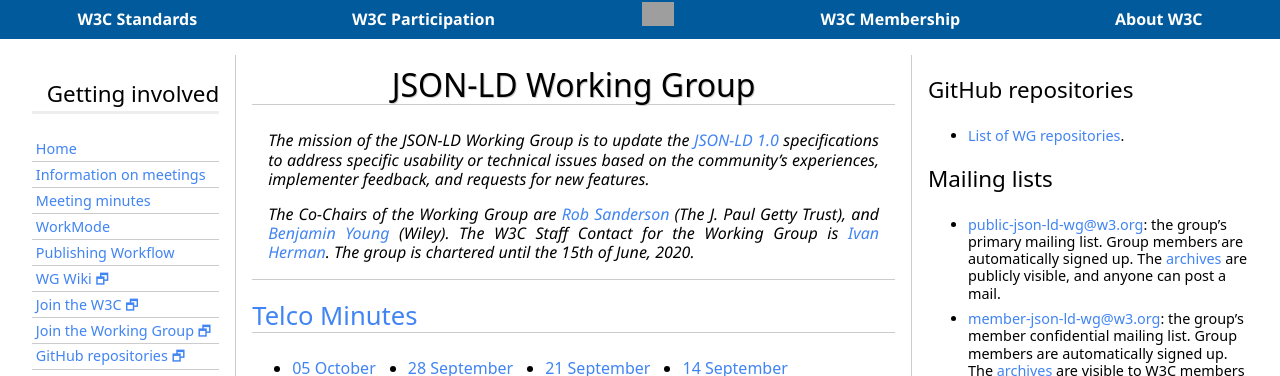
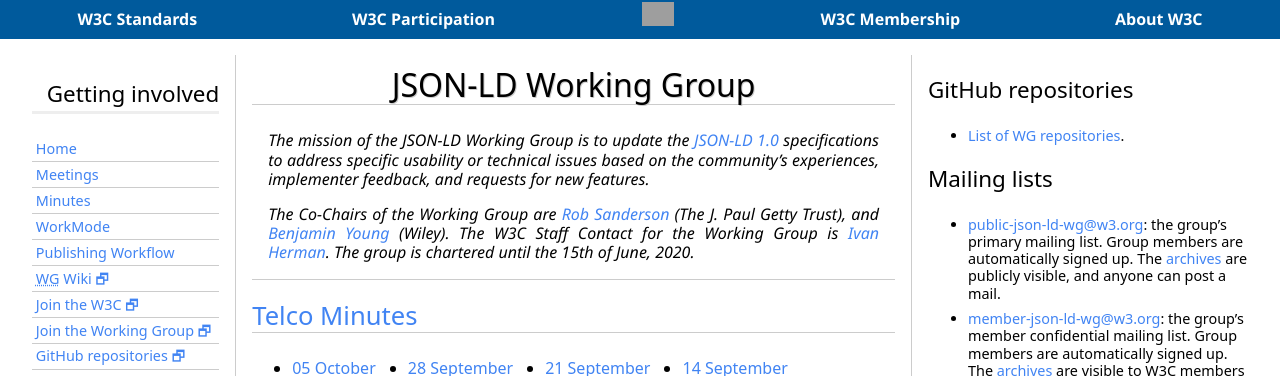
Before and after one commit to w3c/json-ld-wg, a Jekyll site: the page built from index.md, in a window 1280 px wide. Shown: the top 376 px of the page. Built offline with Jekyll 4.4.1, drawn with Linux system fonts in a browser that asks for light colours; some web fonts are replaced; grey boxes are pictures that could not be loaded.

Commit message:
Simpler wording in navigation

```diff
--- a/_includes/nav.html
+++ b/_includes/nav.html
@@ -2,11 +2,11 @@
     <h3>Getting involved</h3>
     <ul>
         <li><a href="{{ site.baseurl }}/">Home</a></li>
-        <li><a href="{{ site.baseurl }}/Meetings/">Information on meetings</a></li>
-        <li><a href="{{ site.baseurl }}/Meetings/Minutes/">Meeting minutes</a></li>
+        <li><a href="{{ site.baseurl }}/Meetings/">Meetings</a></li>
+        <li><a href="{{ site.baseurl }}/Meetings/Minutes/">Minutes</a></li>
         <li><a href="{{ site.baseurl }}/WorkMode/">WorkMode</a></li>
         <li><a href="{{ site.baseurl }}/Misc/publishing">Publishing Workflow</a></li>
-        <li><a rel="external" href="https://github.com/w3c/json-ld-wg/wiki">WG Wiki</a></li>
+        <li><a rel="external" href="https://github.com/w3c/json-ld-wg/wiki"><abbr title="Working Group">WG</abbr> Wiki</a></li>
         <!-- <li><a href="https://www.w3.org/json-ld-wg/Misc/presentations">Public Presentations</a></li> -->
         <li><a rel="external" href="https://www.w3.org/Consortium/join">Join the W3C</a></li>
         <li><a rel="external" href="https://www.w3.org/2004/01/pp-impl/107714/join">Join the Working Group</a></li>
```
